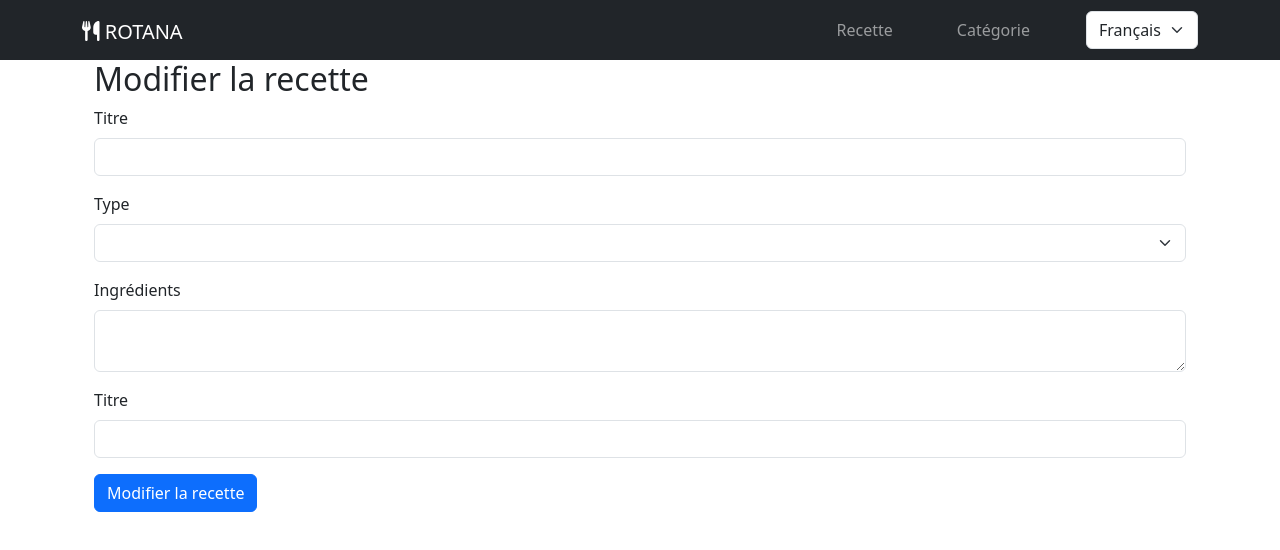
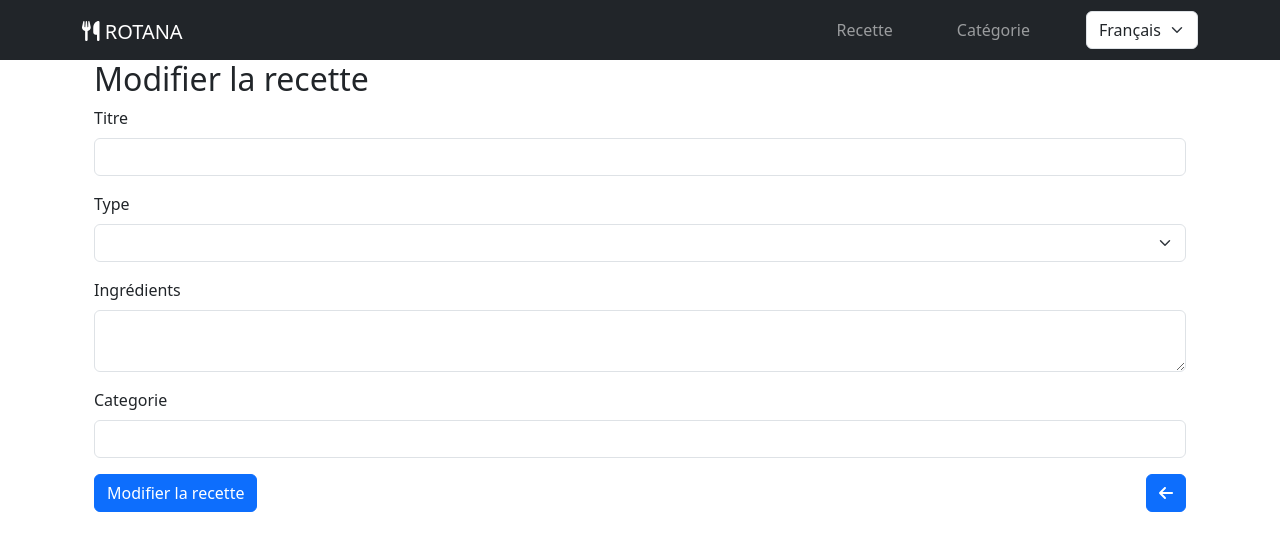
Before and after one commit to Mangassouba/gestion-recettes, a Vue app: page /mod/1 in a window 1280 px wide. Shown: the top 550 px of the page. Built offline with nearby package versions, Linux system fonts and the light colour scheme.

Commit message:
ajout des buttons des retour

```diff
--- a/src/i18n.js
+++ b/src/i18n.js
@@ -13,6 +13,7 @@ const messages = {
         type_entree: "Starter",
         type_plat: "Main course",
         type_dessert: "Dessert",
+        label_category:"Category",
         button_add: "Add",
         option: "Please select a category"
       },
@@ -30,6 +31,7 @@ const messages = {
         label_titre: "Title",
         label_ingredients: "Ingredients",
         label_recipeType: "Type",
+        label_category:"Category",
         submit: "Save Changes",
         type_entree: "Starter",
         type_plat: "Main course",
@@ -69,6 +71,7 @@ const messages = {
         type_entree: "Entrée",
         type_plat: "Plat",
         type_dessert: "Dessert",
+        label_category:"Categorie",
         option:"Veuillez sélectionner une catégorie",
         button_add: "Ajouter",
       },
@@ -86,6 +89,7 @@ const messages = {
         label_titre: "Titre",
         label_ingredients: "Ingrédients",
         label_recipeType: "Type",
+        label_category:"Categorie",
         submit: "Enregistrer les modifications",
         type_entree: "Entrée",
         type_plat: "Plat",
--- a/src/views/recette/ajouteRecette.vue
+++ b/src/views/recette/ajouteRecette.vue
@@ -43,7 +43,7 @@
       </div>
       <div class="mb-3">
         <label for="title" class="form-label">{{
-          $t("recette.create_page.label_title")
+          $t("recette.create_page.label_category")
         }}</label>
         <select
           v-model="category_id"
@@ -63,9 +63,18 @@
           </option>
         </select>
       </div>
+      <div class="d-flex justify-content-between" >
       <button type="submit" class="btn btn-primary">
         {{ $t("recette.create_page.button_add") }}
       </button>
+      <RouterLink
+  class="btn btn-primary"
+  :to="{ name: 'recette' }"
+>
+  <i class="fas fa-arrow-left"></i>
+</RouterLink>
+
+  </div>
     </form>
   </div>
 </template>
--- a/src/views/recette/modifierRecette.vue
+++ b/src/views/recette/modifierRecette.vue
@@ -42,8 +42,8 @@
         ></textarea>
       </div>
       <div class="mb-3">
-        <label for="title" class="form-label">{{
-          $t("recette.modify_page.label_titre")
+        <label for="category" class="form-label">{{
+          $t("recette.modify_page.label_category")
         }}</label>
         <input
           v-model="category_id"
@@ -53,9 +53,18 @@
           required
         />
       </div>
+      <div class="d-flex justify-content-between">
       <button type="submit" class="btn btn-primary">
         {{ $t("recette.modify_page.button_edit") }}
       </button>
+      <RouterLink
+  class="btn btn-primary"
+  :to="{ name: 'recette' }"
+>
+  <i class="fas fa-arrow-left"></i>
+</RouterLink>
+</div>
+
     </form>
   </div>
 </template>
```
Also changed, not shown: diagramme des classes.JPG (added), 1 other file (tests, documents, lock files or other folders).
